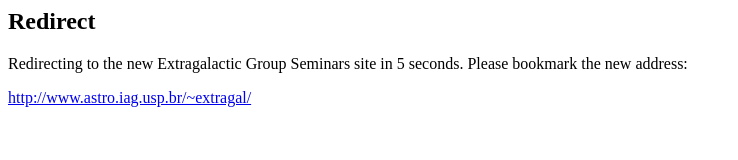
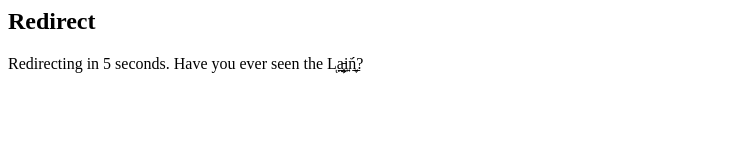
Before and after one commit to rcv-legado/ruggiero.github.io, a plain HTML site: page index.html in a window 1280 px wide. Shown: the whole page, without its empty margins (0-738 px from the left). Drawn offline with Linux system fonts and the light colour scheme.

Commit message:
new version

```diff
--- a/index.html
+++ b/index.html
@@ -1,11 +1,10 @@
 <html>
   <head>
     <title>Redirect...</title>
-    <META http-equiv="refresh" content="5;URL=http://www.astro.iag.usp.br/~extragal/">
+    <META http-equiv="refresh" content="5;URL=http://www.astro.iag.usp.br/~ruggiero/">
   </head>
   <body bgcolor="#ffffff">
     <h2>Redirect</h2>
-    <p>Redirecting to the new Extragalactic Group Seminars site in 5 seconds. Please bookmark the new address: </p>
-    <p><a href="http://www.astro.iag.usp.br/~extragal/">http://www.astro.iag.usp.br/~extragal/</a></p>
+    <p>Redirecting in 5 seconds. Have you ever seen the Lͅa̵̦̥̯̫̠̤i͍͘ń̲͎͍?</p>
   </body>
 </html>
```
